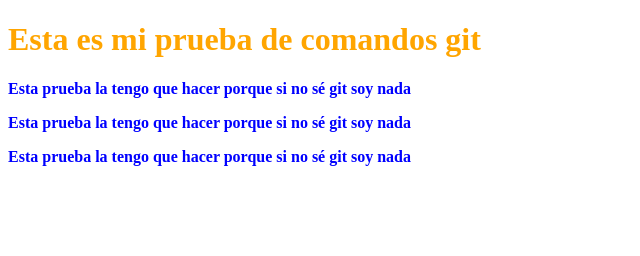
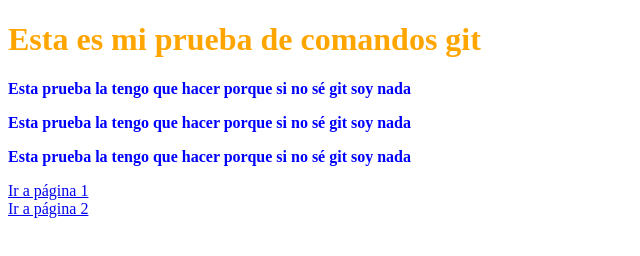
Before and after one commit to Mattiasgonzalez/mattiasgonzalez_unidad1, a plain HTML site: page index.html in a window 1280 px wide. Shown: the whole page, without its empty margins (0-640 px from the left). Drawn offline with Linux system fonts and the light colour scheme.

Commit message:
navegación terminada

```diff
--- a/index.html
+++ b/index.html
@@ -11,5 +11,7 @@
     <p>Esta prueba la tengo que hacer porque si no sé git soy nada</p>
     <p>Esta prueba la tengo que hacer porque si no sé git soy nada</p>
     <p>Esta prueba la tengo que hacer porque si no sé git soy nada</p>
+    <a href="page1.html">Ir a página 1</a><br>
+    <a href="page2.html">Ir a página 2</a>
 </body>
 </html>
```
